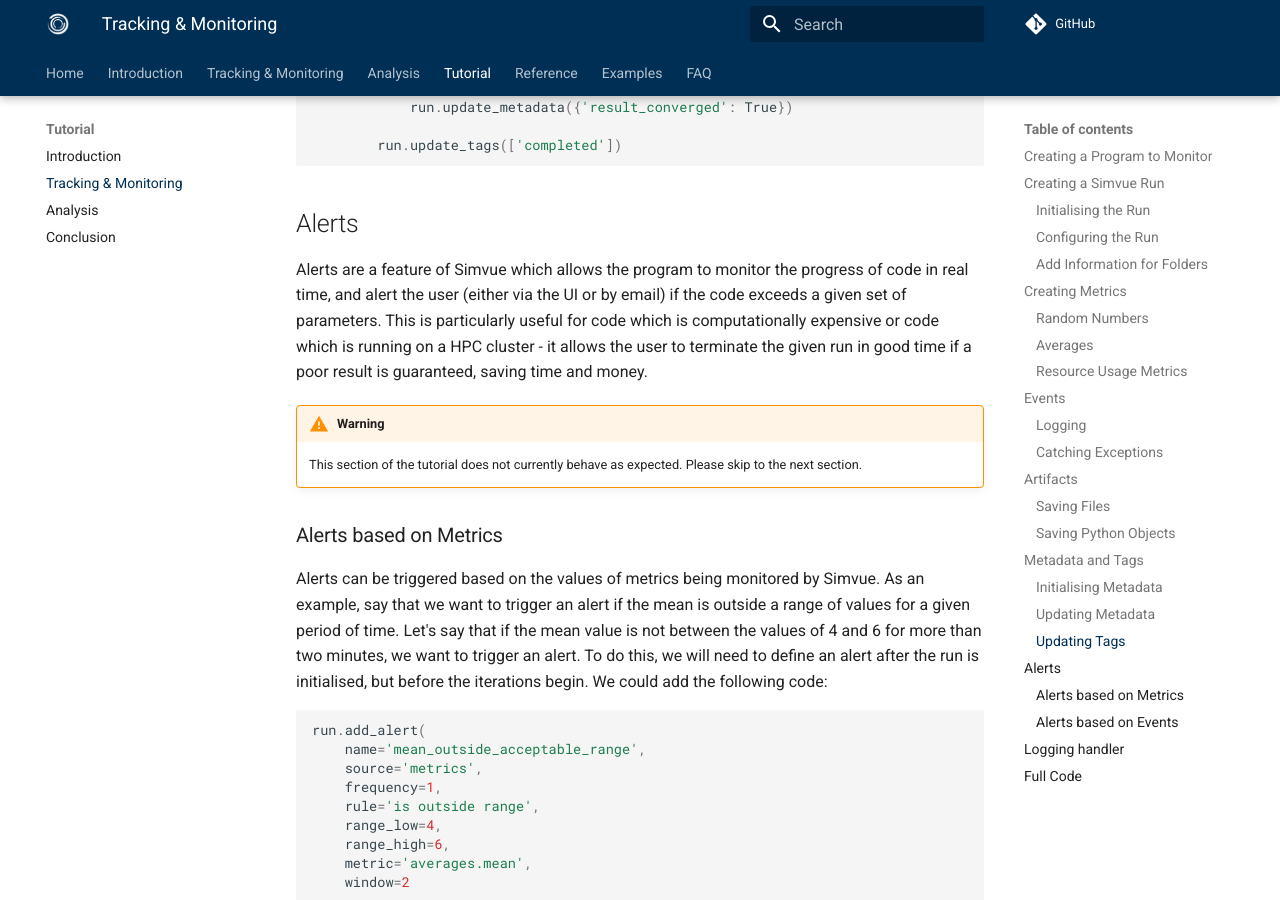
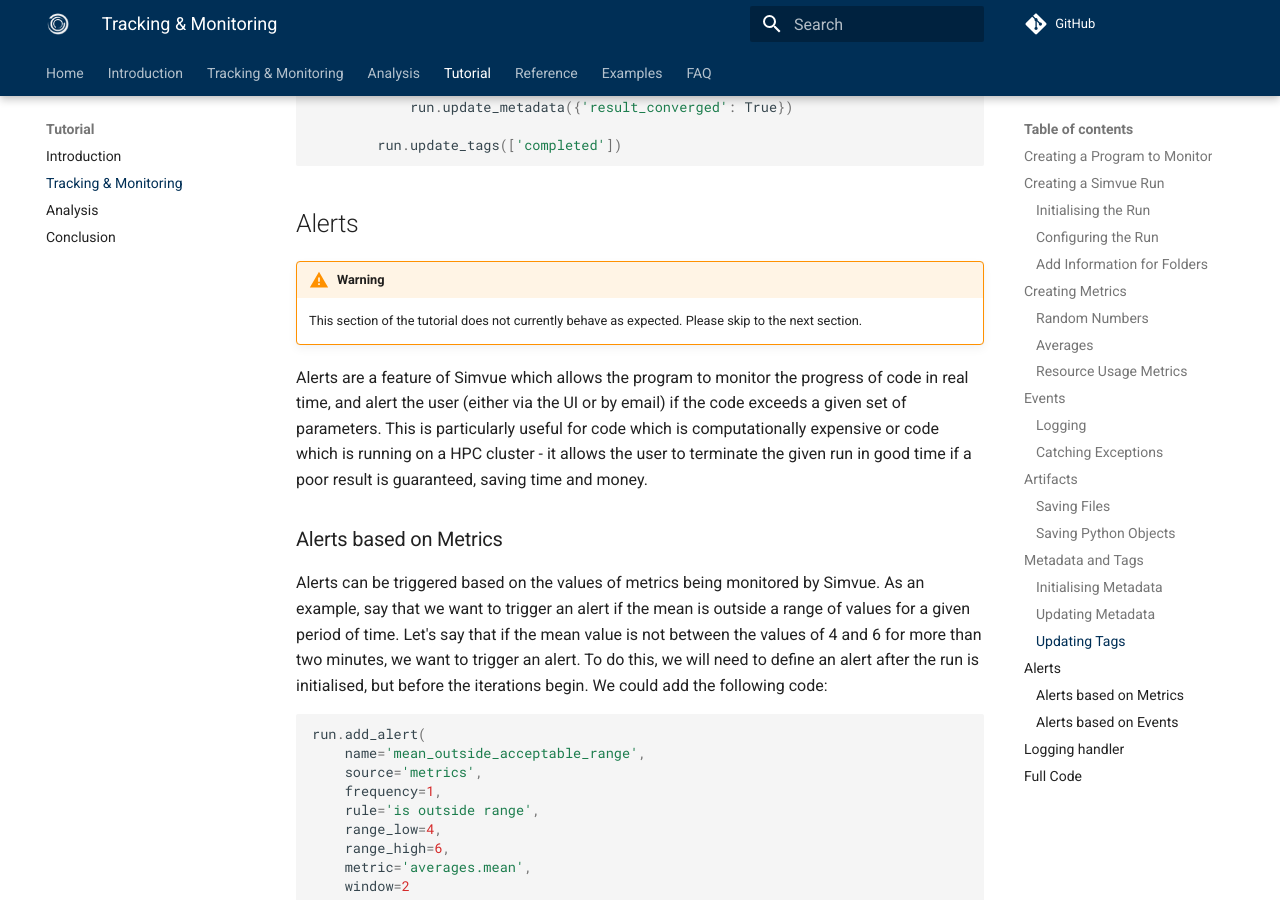
Before and after one commit to simvue-io/docs, an MkDocs documentation site: the page built from docs/tutorial/tracking-and-monitoring.md, in a window 1280 px wide and 900 px high, scrolled down 16846 px. Built offline with MkDocs 1.6.1 and Material for MkDocs 9.7.7, drawn with Linux system fonts in a browser that asks for light colours.

````diff
--- a/docs/tutorial/tracking-and-monitoring.md
+++ b/docs/tutorial/tracking-and-monitoring.md
@@ -641,11 +641,11 @@ if __name__ == "__main__":
 ```
 
 ## Alerts
-Alerts are a feature of Simvue which allows the program to monitor the progress of code in real time, and alert the user (either via the UI or by email) if the code exceeds a given set of parameters. This is particularly useful for code which is computationally expensive or code which is running on a HPC cluster - it allows the user to terminate the given run in good time if a poor result is guaranteed, saving time and money.
-
 !!! warning
 
     This section of the tutorial does not currently behave as expected. Please skip to the next section.
+
+Alerts are a feature of Simvue which allows the program to monitor the progress of code in real time, and alert the user (either via the UI or by email) if the code exceeds a given set of parameters. This is particularly useful for code which is computationally expensive or code which is running on a HPC cluster - it allows the user to terminate the given run in good time if a poor result is guaranteed, saving time and money.
 
 ### Alerts based on Metrics
 Alerts can be triggered based on the values of metrics being monitored by Simvue. As an example, say that we want to trigger an alert if the mean is outside a range of values for a given period of time. Let's say that if the mean value is not between the values of 4 and 6 for more than two minutes, we want to trigger an alert. To do this, we will need to define an alert after the run is initialised, but before the iterations begin. We could add the following code:
````
